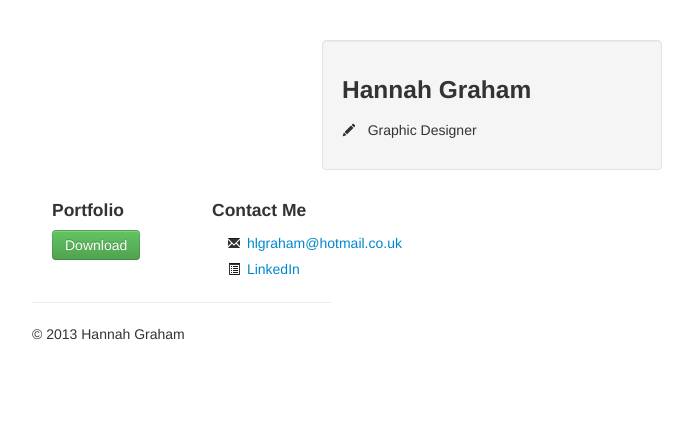
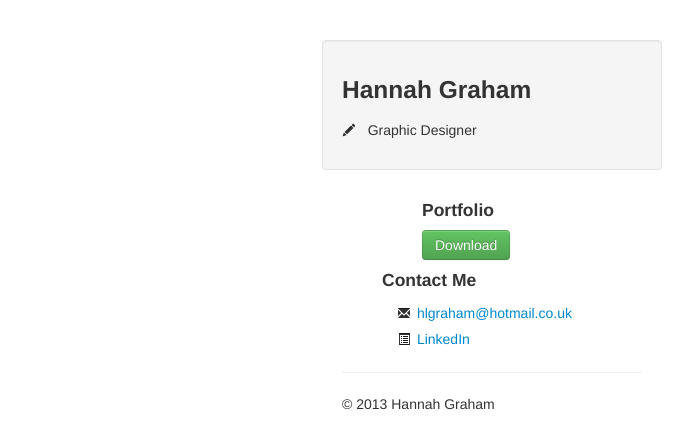
Before and after one commit to HLGraham/hlgraham.github.com, a plain HTML site: page index.html in a window 1280 px wide. Shown: the whole page, without its empty margins (138-831 px from the left). Drawn offline with Linux system fonts and the light colour scheme.

Commit message:
more centering

```diff
--- a/index.html
+++ b/index.html
@@ -40,8 +40,8 @@
 				</p>
 		</div>
 	</div>
-	<div class="row center">
-		<div class="span2">
+	<div class="row">
+		<div class="span2 center">
 			<h4>
 				Portfolio
 			</h4>
@@ -49,7 +49,7 @@
 				<a href="#" class="btn btn-success">Download</a>
 			</p>
 		</div>
-		<div class="span3">
+		<div class="span3 center">
 			<h4>
 				Contact Me
 			</h4>
@@ -64,7 +64,7 @@
 		</div>
 	</div>
 	<div class="row">
-		<div class="span4">
+		<div class="span4 center">
         <hr>
             <div class="footer">
 		<p>
```
